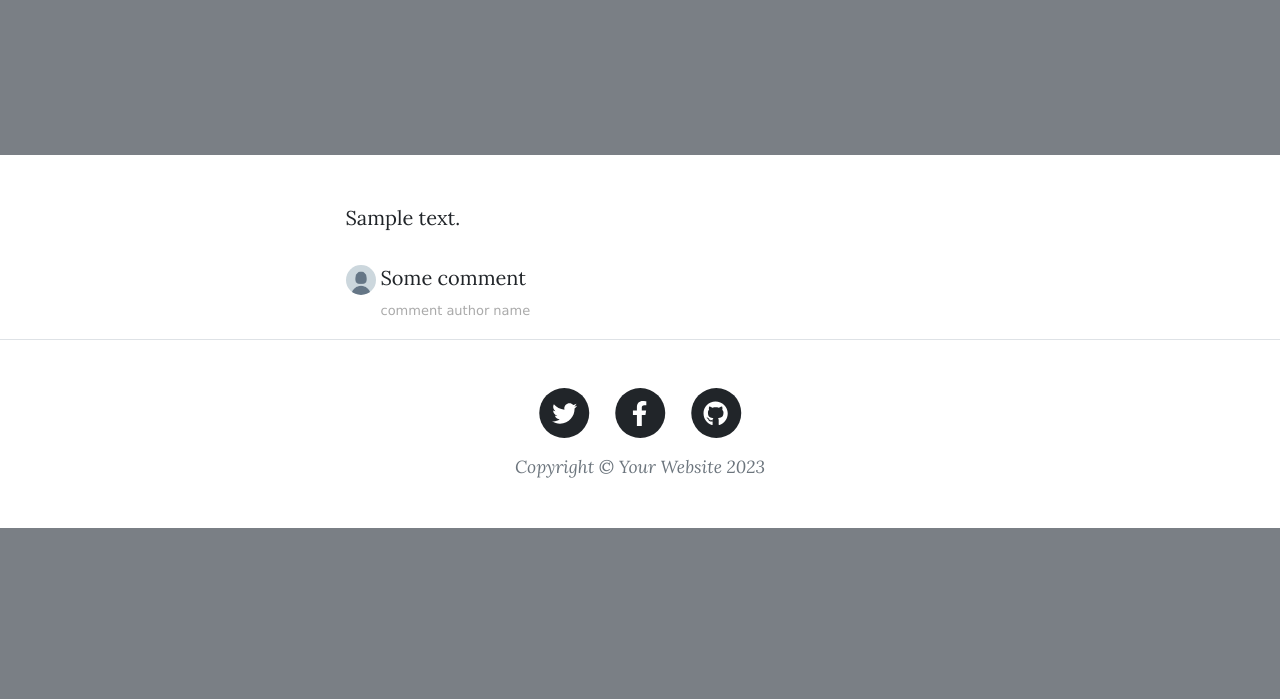
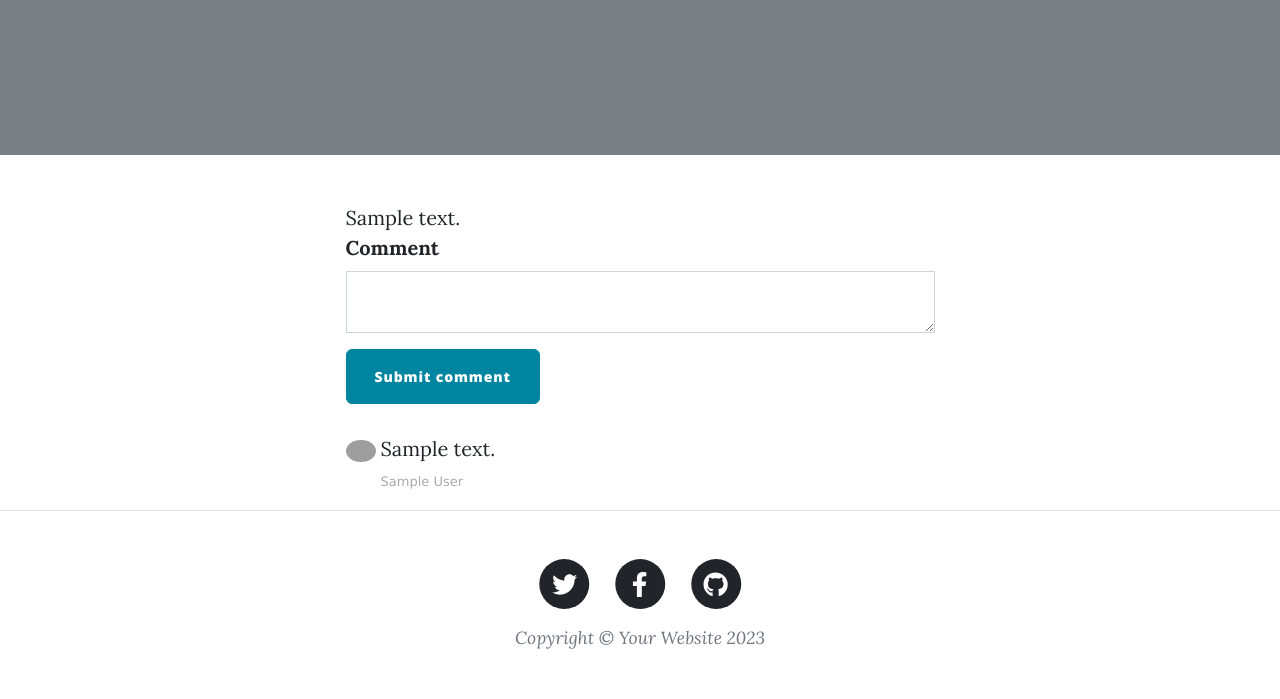
Before and after one commit to KarolZm/DeployMyWebApp, a Flask app: page /post/1 in a window 1280 px wide. Shown: the part 411-1110 px from the top of the page. Before the commit the page ends 939 px from the top, so only its background shows below. Run offline with Flask 3, Linux system fonts and the light colour scheme; tables that the repository leaves empty hold one stand-in row (values such as "Sample post"); grey boxes marked "Sample" are stand-in pictures; some libraries are stand-ins or nearby versions; grey boxes are pictures that could not be loaded.

Commit message:
Users can add comments

```diff
--- a/forms.py
+++ b/forms.py
@@ -26,4 +26,6 @@ class LoginForm(FlaskForm):
     submit = SubmitField("Sign In!")
 
 
-# TODO: Create a CommentForm so users can leave comments below posts
+class CommentForm(FlaskForm):
+    comment = CKEditorField("Comment", validators=[DataRequired()])
+    submit = SubmitField("Submit comment")
--- a/main.py
+++ b/main.py
@@ -11,7 +11,7 @@ from sqlalchemy import Integer, String, Text, ForeignKey
 from functools import wraps
 from werkzeug.security import generate_password_hash, check_password_hash
 # Import your forms from the forms.py
-from forms import CreatePostForm, RegisterForm, LoginForm
+from forms import CreatePostForm, RegisterForm, LoginForm, CommentForm
 
 app = Flask(__name__)
 app.config['SECRET_KEY'] = os.urandom(12)
@@ -21,6 +21,17 @@ Bootstrap5(app)
 # Configure Flask-Login's Login Manager
 login_manager = LoginManager()
 login_manager.init_app(app)
+
+
+# Configure Gravatar
+gravatar = Gravatar(app,
+                    size=100,
+                    rating='g',
+                    default='retro',
+                    force_default=False,
+                    force_lower=False,
+                    use_ssl=False,
+                    base_url=None)
 
 
 # CREATE DATABASE
@@ -49,6 +60,10 @@ class BlogPost(db.Model):
     # Create reference to the User object. The "posts" refers to the posts property in the User class.
     author = relationship("User", back_populates="posts")
 
+    # *******Add parent relationship*******#
+    # "blog_post" refers to the blog_post property in the Comment class.
+    comments = relationship("Comment", back_populates="blog_post")
+
 
 class User(UserMixin, db.Model):
     __tablename__ = "users"
@@ -60,6 +75,27 @@ class User(UserMixin, db.Model):
     # This will act like a List of BlogPost objects attached to each User.
     # The "author" refers to the author property in the BlogPost class.
     posts = relationship("BlogPost", back_populates="author")
+
+    # *******Add parent relationship*******#
+    # "comment_author" refers to the author property in the Comment class.
+    comments = relationship("Comment", back_populates="author")
+
+
+class Comment(db.Model):
+    __tablename__ = "comments"
+    id: Mapped[int] = mapped_column(Integer, primary_key=True)
+    text: Mapped[str] = mapped_column(Text, nullable=False)
+
+    # *******Add child relationship*******#
+    # "users.id" The users refers to the tablename of the Users class.
+    # "comments" refers to the comments property in the User class.
+    author_id: Mapped[int] = mapped_column(Integer, db.ForeignKey("users.id"))
+    author = relationship("User", back_populates="comments")
+
+    # *******Add child relationship*******#
+    blog_post_id: Mapped[int] = mapped_column(Integer, db.ForeignKey("blog_posts.id"))
+    blog_post = relationship("BlogPost", back_populates="comments")
+
 
 
 with app.app_context():
@@ -150,11 +186,23 @@ def get_all_posts():
     return render_template("index.html", all_posts=posts)
 
 
-# TODO: Allow logged-in users to comment on posts
-@app.route("/post/<int:post_id>")
+@app.route("/post/<int:post_id>", methods=['GET', 'POST'])
 def show_post(post_id):
     requested_post = db.get_or_404(BlogPost, post_id)
-    return render_template("post.html", post=requested_post)
+    comment_form = CommentForm()
+    if comment_form.validate_on_submit():
+        if not current_user.is_authenticated:
+            flash("You need to login or register to comment.")
+            return redirect(url_for("login"))
+
+        new_comment = Comment(
+            text=comment_form.comment.data,
+            author=current_user,
+            blog_post=requested_post
+        )
+        db.session.add(new_comment)
+        db.session.commit()
+    return render_template("post.html", post=requested_post, form=comment_form)
 
 
 @app.route("/new-post", methods=["GET", "POST"])
--- a/templates/post.html
+++ b/templates/post.html
@@ -1,3 +1,4 @@
+{% from "bootstrap5/form.html" import render_form %}
 {% include "header.html" %}
 
 <!-- Page Header-->
@@ -36,19 +37,26 @@
         {% endif %}
 
         <!-- Comments Area -->
-        <!-- TODO: Add a CKEditor for commenting below -->
+        <!-- Load the CKEditor -->
+        {{ ckeditor.load() }}
+        <!-- Configure it with the name of the form field from CommentForm -->
+        {{ ckeditor.config(name='comment') }}
+        <!-- Create the wtf quick form from CommentForm -->
+        {{ render_form(form, novalidate=True, button_map={"submit": "primary"}) }}
+
         <div class="comment">
-          <!-- TODO: Show all the comments on a post -->
           <ul class="commentList">
+            {% for comment in post.comments %}
             <li>
               <div class="commenterImage">
-                <img src="../static/assets/img/default-profile.jpg" />
+                <img src="{{ comment.author.email | gravatar }}" />
               </div>
               <div class="commentText">
-                <p>Some comment</p>
-                <span class="date sub-text">comment author name</span>
+                <p>{{comment.text|safe}}</p>
+                <span class="date sub-text">{{comment.author.name}}</span>
               </div>
             </li>
+            {% endfor %}
           </ul>
         </div>
       </div>
```
